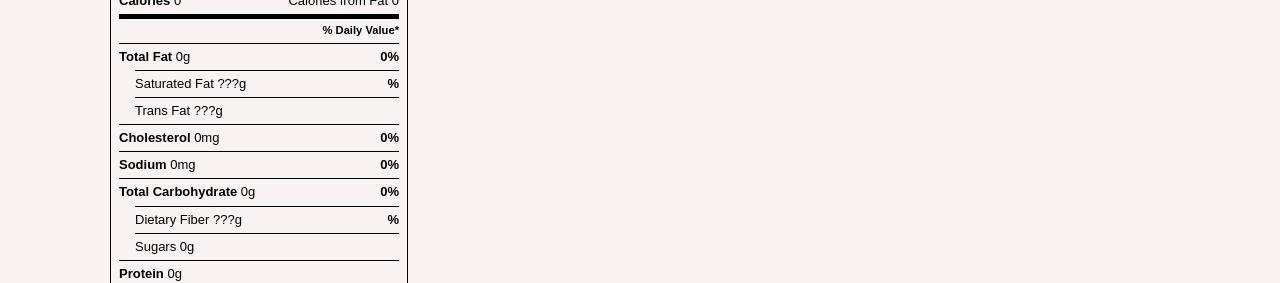
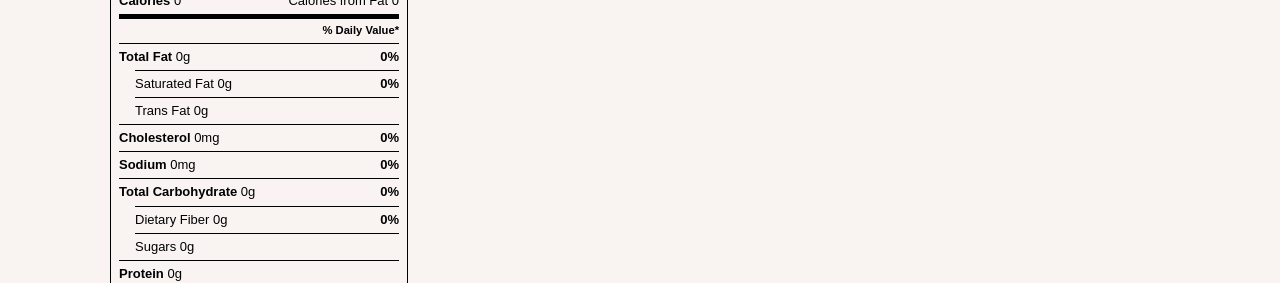
Before and after one commit to chingu-voyage4/Geckos-Team-0, a React (Create React App) app in the folder gecko-fit/: page / in a window 1280 px wide. Shown: the part 624-907 px from the top of the page. Built offline with nearby package versions, Linux system fonts and the light colour scheme; no server answers.

Commit message:
Added missing label values

```diff
--- a/gecko-fit/src/App.js
+++ b/gecko-fit/src/App.js
@@ -23,10 +23,14 @@ class App extends Component {
       calories: [],
       fat: [],
       carbs: [],
+      fiber: [],
       chole: [],
       protein: [],
       sugar: [],
-      sodium: []
+      sodium: [],
+      fatSat: [],
+      fatMono: [],
+      fatPoly: []
     };
   }
   // add ingredient to ingredient list
@@ -57,10 +61,14 @@ class App extends Component {
     this.state.calories.splice(index, 1);
     this.state.fat.splice(index, 1);
     this.state.carbs.splice(index, 1);
+    this.state.fiber.splice(index, 1);
     this.state.chole.splice(index, 1);
     this.state.protein.splice(index, 1);
     this.state.sugar.splice(index, 1);
     this.state.sodium.splice(index, 1);
+    this.state.fatSat.splice(index, 1);
+    this.state.fatMono.splice(index, 1);
+    this.state.fatPoly.splice(index, 1);
     this.setState(prevState => {
       return {
         ingredients: prevState.ingredients.filter(
@@ -123,9 +131,21 @@ class App extends Component {
             fat: data.totalNutrients.hasOwnProperty("FAT")
               ? prevState.fat.concat(data.totalNutrients.FAT.quantity)
               : prevState.fat.concat(0),
+            fatSat: data.totalNutrients.hasOwnProperty("FASAT")
+              ? prevState.fatSat.concat(data.totalNutrients.FASAT.quantity)
+              : prevState.fatSat.concat(0),
+            fatMono: data.totalNutrients.hasOwnProperty("FAMS")
+              ? prevState.fatMono.concat(data.totalNutrients.FAMS.quantity)
+              : prevState.fatMono.concat(0),
+            fatPoly: data.totalNutrients.hasOwnProperty("FAPU")
+              ? prevState.fatPoly.concat(data.totalNutrients.FAPU.quantity)
+              : prevState.fatPoly.concat(0),
             carbs: data.totalNutrients.hasOwnProperty("CHOCDF")
               ? prevState.carbs.concat(data.totalNutrients.CHOCDF.quantity)
               : prevState.carbs.concat(0),
+            fiber: data.totalNutrients.hasOwnProperty("FIBTG")
+              ? prevState.fiber.concat(data.totalNutrients.FIBTG.quantity)
+              : prevState.fiber.concat(0),
             chole: data.totalNutrients.hasOwnProperty("CHOLE")
               ? prevState.chole.concat(data.totalNutrients.CHOLE.quantity)
               : prevState.chole.concat(0),
@@ -189,10 +209,16 @@ class App extends Component {
                 )}
                 analyzedFat={this.state.fat.reduce((a, b) => a + b, 0)}
                 analyzedCarbs={this.state.carbs.reduce((a, b) => a + b, 0)}
+                analyzedFiber={this.state.fiber.reduce((a, b) => a + b, 0)}
                 analyzedChole={this.state.chole.reduce((a, b) => a + b, 0)}
                 analyzedProtein={this.state.protein.reduce((a, b) => a + b, 0)}
                 analyzedSugars={this.state.sugar.reduce((a, b) => a + b, 0)}
                 analyzedSodium={this.state.sodium.reduce((a, b) => a + b, 0)}
+                analyzedFatSat={this.state.fatSat.reduce((a, b) => a + b, 0)}
+                analyzedFatTrans={
+                  this.state.fatMono.reduce((a, b) => a + b, 0) +
+                  this.state.fatPoly.reduce((a, b) => a + b, 0)
+                }
               />
             </div>
           </div>
--- a/gecko-fit/src/components/nutrition.js
+++ b/gecko-fit/src/components/nutrition.js
@@ -10,15 +10,6 @@ class Nutrition extends Component {
   }
 
   render() {
-    console.table({
-      analyzedCalories: this.props.analyzedCalories,
-      analyzedFat: this.props.analyzedFat,
-      analyzedCarbs: this.props.analyzedCarbs,
-      analyzedChole: this.props.analyzedChole,
-      analyzedProtein: this.props.analyzedProtein,
-      analyzedSugars: this.props.analyzedSugars,
-      analyzedSodium: this.props.analyzedSodium
-    });
     return (
       <section className="performance-facts">
         <header className="performance-facts__header">
@@ -59,14 +50,14 @@ class Nutrition extends Component {
             </tr>
             <tr>
               <td className="blank-cell" />
-              <th>Saturated Fat {"???"}g</th>
+              <th>Saturated Fat {Math.round(this.props.analyzedFatSat)}g</th>
               <td>
-                <b>{/*Math.round(this.props.analyzedFat / 20 * 100)*/}%</b>
+                <b>{Math.round(this.props.analyzedFatSat / 20 * 100)}%</b>
               </td>
             </tr>
             <tr>
               <td className="blank-cell" />
-              <th>Trans Fat {"???"}g</th>
+              <th>Trans Fat {Math.round(this.props.analyzedFatTrans)}g</th>
               <td />
             </tr>
             <tr>
@@ -81,7 +72,7 @@ class Nutrition extends Component {
             <tr>
               <th colSpan="2">
                 <b>Sodium </b>
-                {Math.floor(this.props.analyzedSodium)}mg
+                {Math.round(this.props.analyzedSodium)}mg
               </th>
               <td>
                 <b>{Math.round(this.props.analyzedSodium / 2400 * 100)}%</b>
@@ -90,7 +81,7 @@ class Nutrition extends Component {
             <tr>
               <th colSpan="2">
                 <b>Total Carbohydrate </b>
-                {Math.floor(this.props.analyzedCarbs)}g
+                {Math.round(this.props.analyzedCarbs)}g
               </th>
               <td>
                 <b>{Math.round(this.props.analyzedCarbs / 300 * 100)}%</b>
@@ -98,14 +89,14 @@ class Nutrition extends Component {
             </tr>
             <tr>
               <td className="blank-cell" />
-              <th>Dietary Fiber {"???"}g</th>
+              <th>Dietary Fiber {Math.floor(this.props.analyzedFiber)}g</th>
               <td>
-                <b>{/*Math.round(this.state.carbsFiber / 25 * 100)*/}%</b>
+                <b>{Math.round(this.props.analyzedFiber / 25 * 100)}%</b>
               </td>
             </tr>
             <tr>
               <td className="blank-cell" />
-              <th>Sugars {this.props.analyzedSugars}g</th>
+              <th>Sugars {Math.round(this.props.analyzedSugars)}g</th>
               <td />
             </tr>
             <tr className="thick-end">
```
Also changed, not shown: 1 other file (tests, documents, lock files or other folders).
